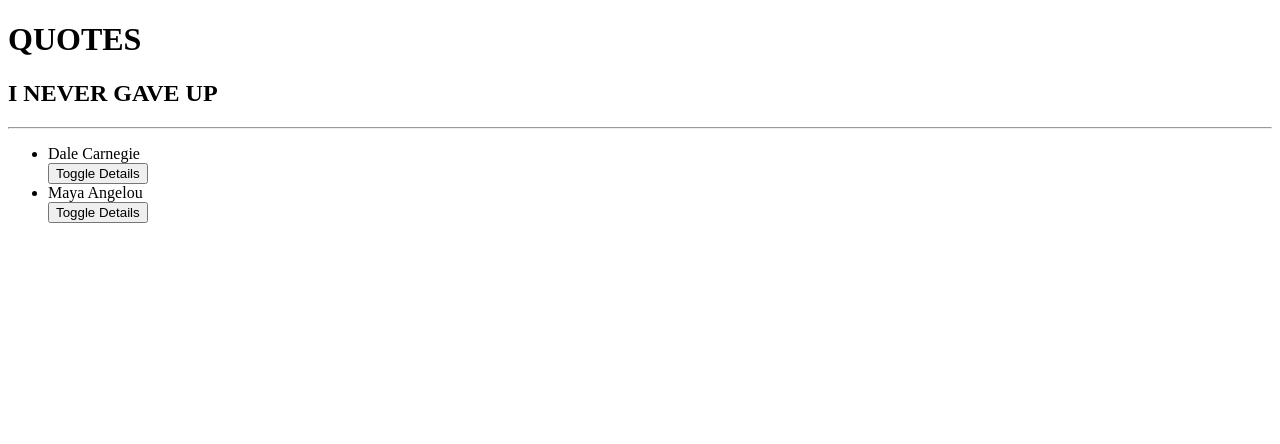
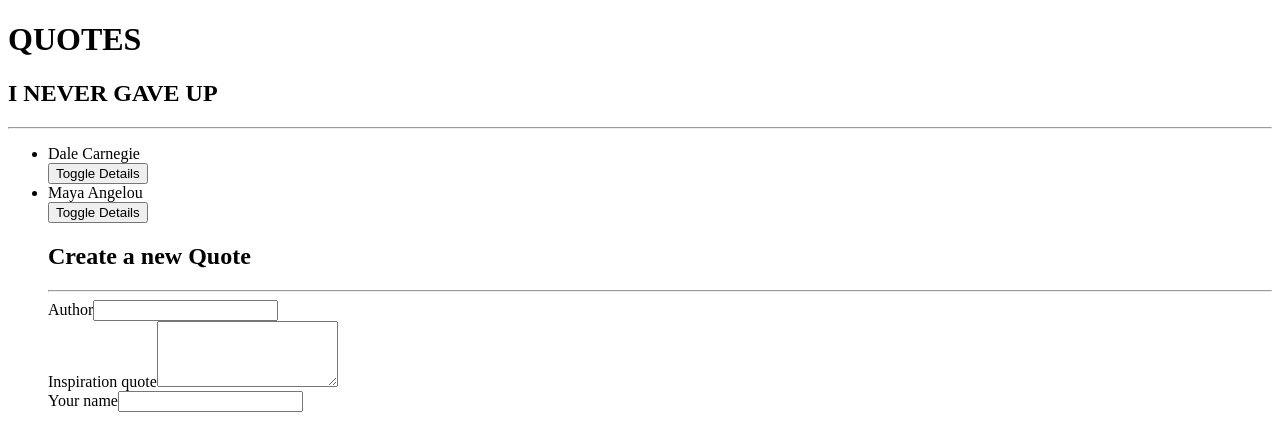
Before and after one commit to Edwike12/Angular-IP1, an Angular app: page / in a window 1280 px wide. Shown: the top 444 px of the page. Built offline with nearby package versions, Linux system fonts and the light colour scheme.

Commit message:
created a form

```diff
--- a/src/app/app.module.ts
+++ b/src/app/app.module.ts
@@ -5,12 +5,15 @@ import { AppRoutingModule } from './app-routing.module';
 import { AppComponent } from './app.component';
 import { QuoteComponent } from './quote/quote.component';
 import { QuoteDetailComponent } from './quote-detail/quote-detail.component';
+import { QuoteFormComponent } from './quote-form/quote-form.component';
+import { FormsModule } from '@angular/forms';
 
 @NgModule({
   declarations: [
     AppComponent,
     QuoteComponent,
-    QuoteDetailComponent
+    QuoteDetailComponent,
+    QuoteFormComponent
   ],
   imports: [
     BrowserModule,
--- /dev/null
+++ b/src/app/quote-form/quote-form.component.html
@@ -0,0 +1,23 @@
+<div class="container-fluid">
+    <h2 class="text-center">Create a new Quote</h2>
+    <hr>
+    <form>
+        <div class="form-group">
+
+            <label for="author">Author</label>
+            <input type="text" required class="form-control" id="author">
+
+        </div>
+        <div class="form-group">
+
+            <label for="description">Inspiration quote</label>
+            <textarea class="form-control" id="description" rows="4" required></textarea>
+
+        </div>
+        <div class="form-group">
+            <label for="name">Your name</label>
+            <input type='text' required class="form-control" id="name">
+
+        </div>
+    </form>
+  </div>
--- /dev/null
+++ b/src/app/quote-form/quote-form.component.ts
@@ -0,0 +1,15 @@
+import { Component, OnInit } from '@angular/core';
+
+@Component({
+  selector: 'app-quote-form',
+  templateUrl: './quote-form.component.html',
+  styleUrls: ['./quote-form.component.css']
+})
+export class QuoteFormComponent implements OnInit {
+
+  constructor() { }
+
+  ngOnInit(): void {
+  }
+
+}
--- a/src/app/quote/quote.component.html
+++ b/src/app/quote/quote.component.html
@@ -8,5 +8,8 @@
        <button (click)='toggleDetails(i)'>Toggle Details</button>
         <app-quote-detail *ngIf='quote.showDescription'[Quote]='quote'  (isComplete) = 'deleteQuote($event,i)'></app-quote-detail>
       </div>
+      <div class="col-md-6">
+        <app-quote-form></app-quote-form>
+      </div>
     </ul>
   </div>
```
Also changed, not shown: src/app/quote-form/quote-form.component.css (added), 1 other file (tests, documents, lock files or other folders).
